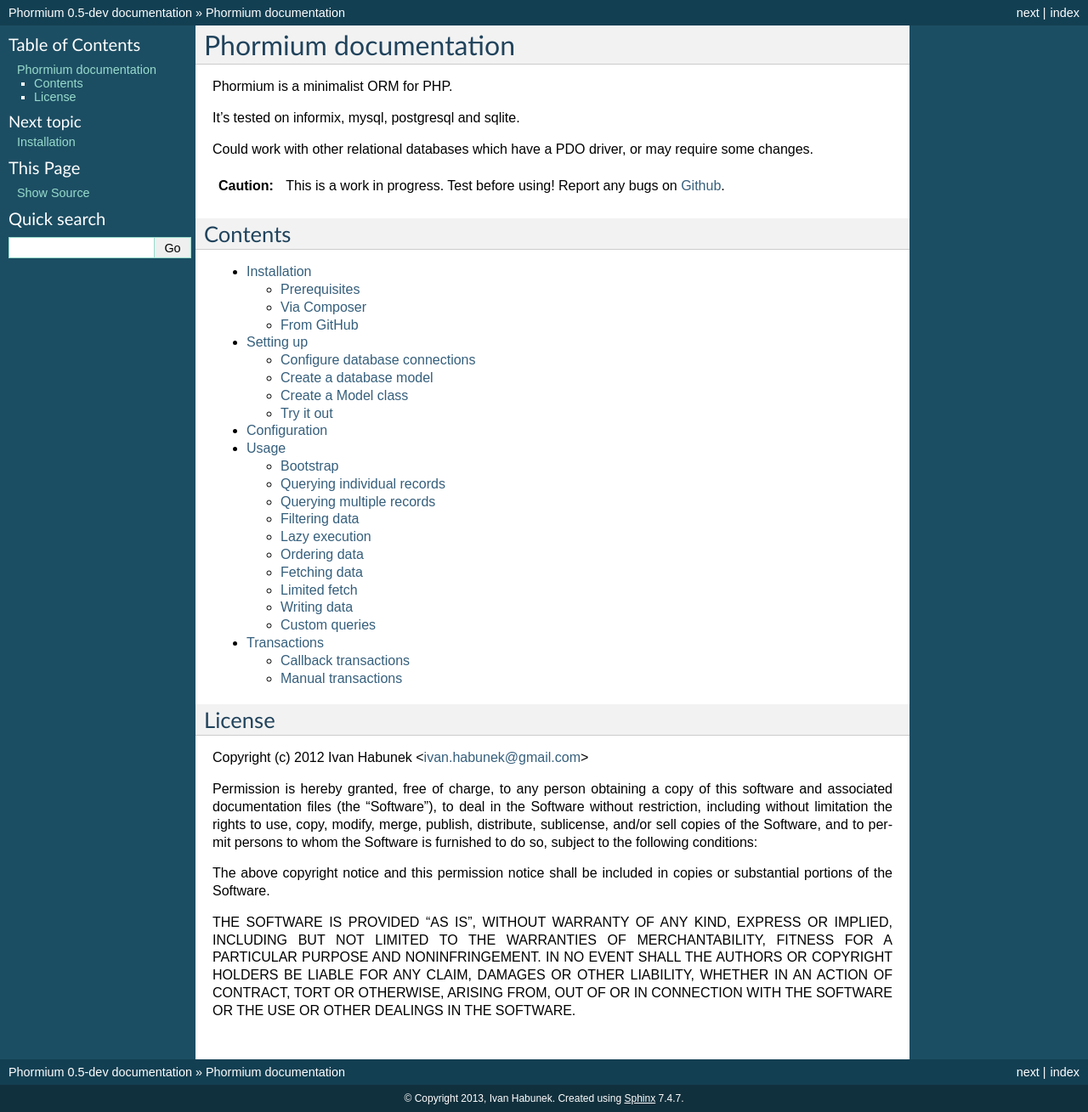
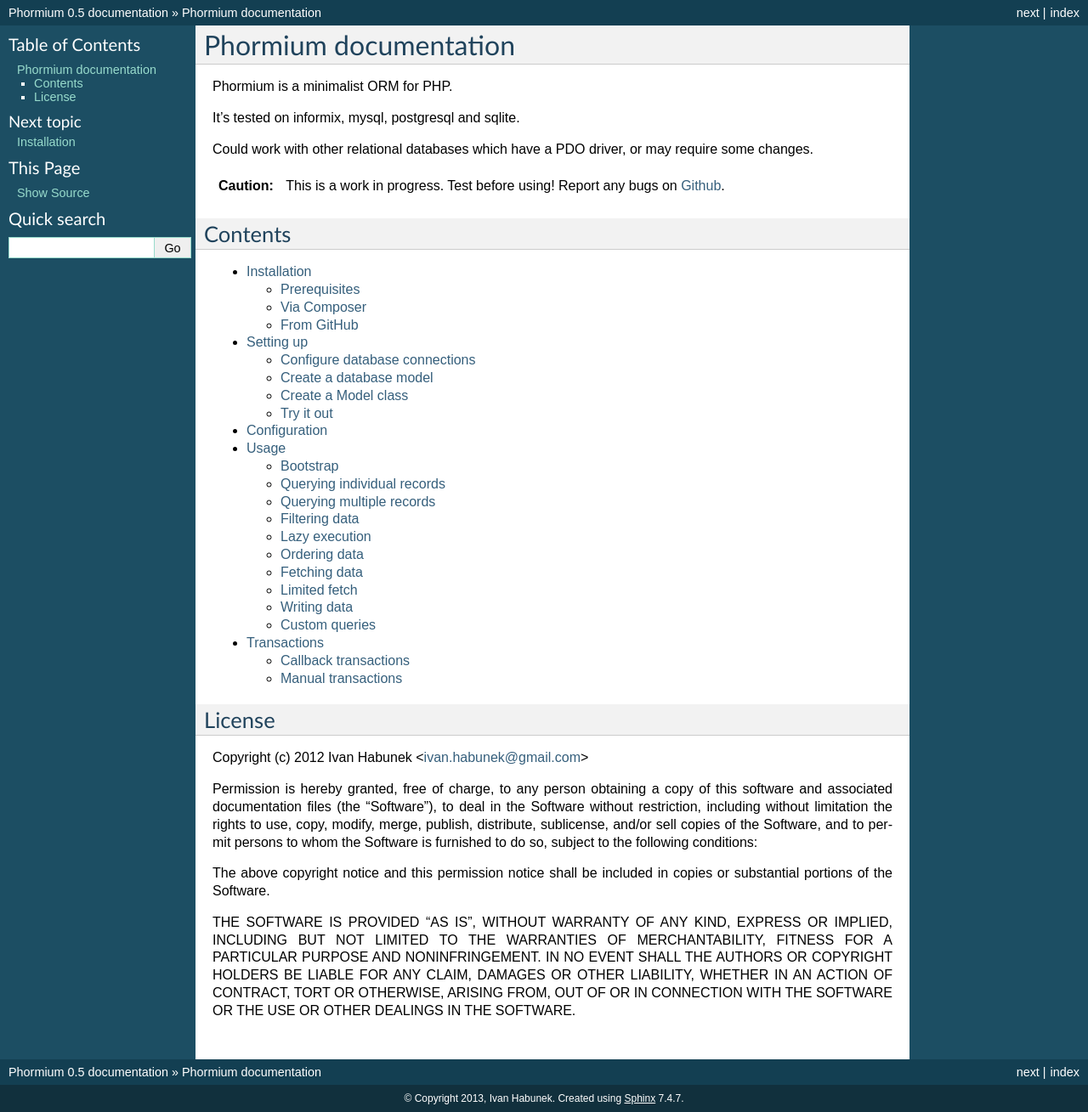
Before and after one commit to ihabunek/phormium, a Sphinx documentation site: the page built from docs/index.rst, in a window 1280 px wide. Shown: the whole page at 85% size. Built offline with Sphinx 7.4.7, drawn with Linux system fonts in a browser that asks for light colours.

Commit message:
Bumped version to 0.5

```diff
--- a/docs/conf.py
+++ b/docs/conf.py
@@ -65,7 +65,7 @@
 # The short X.Y version.
 version = '0.5'
 # The full version, including alpha/beta/rc tags.
-release = '0.5-dev'
+release = '0.5'
 
 # The language for content autogenerated by Sphinx. Refer to documentation
 # for a list of supported languages.
```
Also changed, not shown: CHANGELOG.md (+3 -2 lines).
